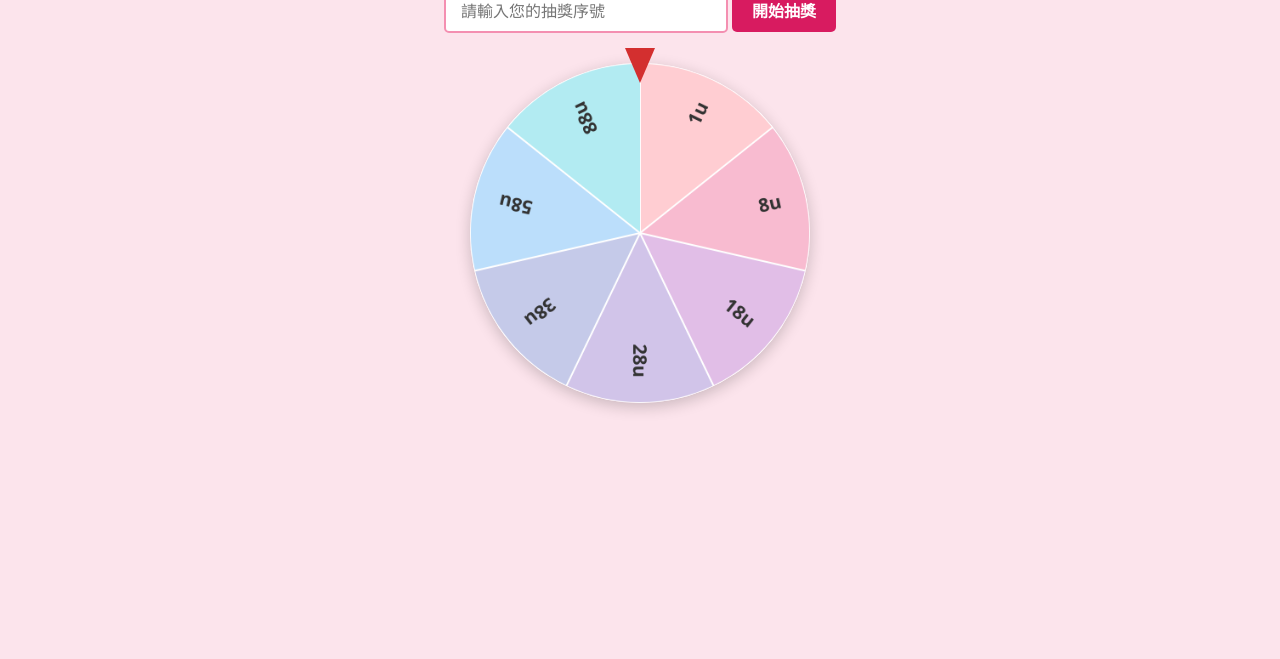
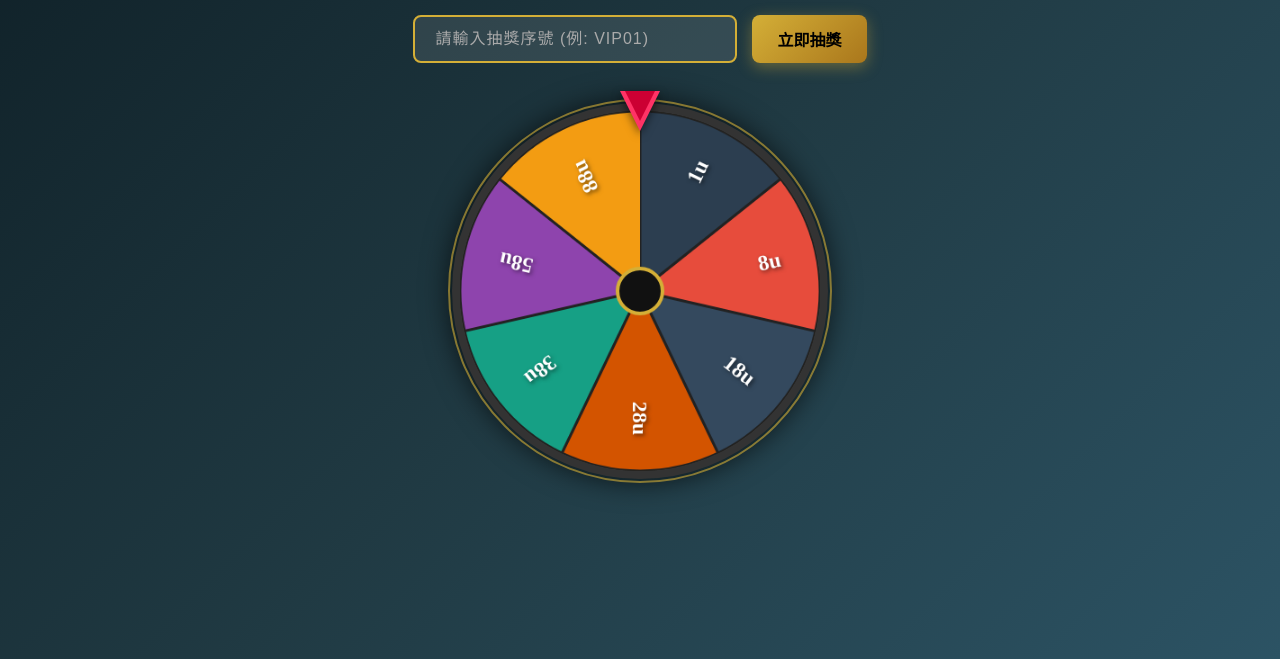
Before and after one commit to Danny78-168/Lucky, a plain HTML site: page index.html in a window 1280 px wide. Shown: the part 141-800 px from the top of the page. Drawn offline with Linux system fonts and the light colour scheme.

Commit message:
index.html

```diff
--- a/index.html
+++ b/index.html
@@ -5,77 +5,166 @@
     <meta name="viewport" content="width=device-width, initial-scale=1.0">
     <title>專屬輪盤抽獎</title>
     <style>
+        @import url('https://fonts.googleapis.com/css2?family=Noto+Sans+TC:wght@400;700;900&display=swap');
+
         body {
-            font-family: 'Segoe UI', Tahoma, Geneva, Verdana, sans-serif;
-            background-color: #fce4ec;
+            font-family: 'Noto Sans TC', sans-serif;
+            background: linear-gradient(135deg, #0f2027, #203a43, #2c5364);
+            color: #ffffff;
             text-align: center;
-            padding-top: 40px;
+            padding-top: 50px;
             margin: 0;
+            min-height: 100vh;
+            box-sizing: border-box;
         }
-        h1 { color: #d81b60; }
-        .input-section { margin-bottom: 30px; }
+
+        h1 {
+            font-size: 36px;
+            font-weight: 900;
+            margin-bottom: 30px;
+            background: linear-gradient(to right, #bf953f, #fcf6ba, #b38728, #fbf5b7, #aa771c);
+            -webkit-background-clip: text;
+            -webkit-text-fill-color: transparent;
+            text-shadow: 0 4px 10px rgba(0,0,0,0.3);
+            letter-spacing: 2px;
+        }
+
+        .input-section {
+            margin-bottom: 40px;
+            display: flex;
+            justify-content: center;
+            gap: 15px;
+        }
+
         input[type="text"] {
-            padding: 10px 15px;
+            padding: 12px 20px;
             font-size: 16px;
-            border: 2px solid #f48fb1;
-            border-radius: 5px;
+            background-color: rgba(255, 255, 255, 0.1);
+            border: 2px solid #d4af37;
+            color: #fff;
+            border-radius: 8px;
             outline: none;
-            width: 250px;
+            width: 280px;
+            letter-spacing: 1px;
+            transition: all 0.3s;
         }
+
+        input[type="text"]:focus {
+            background-color: rgba(255, 255, 255, 0.2);
+            box-shadow: 0 0 15px rgba(212, 175, 55, 0.5);
+        }
+
+        input[type="text"]::placeholder {
+            color: #aaa;
+        }
+
         button {
-            padding: 10px 20px;
+            padding: 12px 25px;
             font-size: 16px;
-            background-color: #d81b60;
-            color: white;
+            background: linear-gradient(135deg, #d4af37 0%, #aa771c 100%);
+            color: #000;
             border: none;
-            border-radius: 5px;
+            border-radius: 8px;
             cursor: pointer;
-            transition: background-color 0.3s;
-            font-weight: bold;
+            font-weight: 900;
+            text-transform: uppercase;
+            box-shadow: 0 4px 15px rgba(212, 175, 55, 0.4);
+            transition: transform 0.2s, box-shadow 0.2s;
         }
-        button:hover { background-color: #ad1457; }
-        button:disabled { background-color: #f8bbd0; cursor: not-allowed; }
+
+        button:hover {
+            transform: translateY(-2px);
+            box-shadow: 0 6px 20px rgba(212, 175, 55, 0.6);
+        }
+
+        button:active {
+            transform: translateY(1px);
+        }
+
+        button:disabled {
+            background: #555;
+            color: #888;
+            box-shadow: none;
+            cursor: not-allowed;
+            transform: none;
+        }
+
         .wheel-container {
             position: relative;
-            width: 340px;
-            height: 340px;
+            width: 360px;
+            height: 360px;
             margin: 0 auto;
+            border-radius: 50%;
+            border: 8px solid #333;
+            box-shadow: 0 0 30px rgba(0, 0, 0, 0.8), 0 0 20px rgba(212, 175, 55, 0.4) inset;
+            background: #111;
         }
+
+        /* 外圈發光裝飾 */
+        .wheel-container::before {
+            content: '';
+            position: absolute;
+            top: -12px; left: -12px; right: -12px; bottom: -12px;
+            border: 2px solid rgba(212, 175, 55, 0.6);
+            border-radius: 50%;
+            pointer-events: none;
+        }
+
         .pointer {
             position: absolute;
-            top: -15px;
+            top: -20px;
             left: 50%;
             transform: translateX(-50%);
             width: 0;
             height: 0;
+            border-left: 20px solid transparent;
+            border-right: 20px solid transparent;
+            border-top: 40px solid #ff3366;
+            z-index: 10;
+            filter: drop-shadow(0 4px 4px rgba(0,0,0,0.5));
+        }
+
+        .pointer::after {
+            content: '';
+            position: absolute;
+            top: -40px;
+            left: -15px;
             border-left: 15px solid transparent;
             border-right: 15px solid transparent;
-            border-top: 35px solid #d32f2f;
-            z-index: 10;
+            border-top: 30px solid #cc0033;
         }
+
         canvas {
             width: 100%;
             height: 100%;
             border-radius: 50%;
-            box-shadow: 0 4px 15px rgba(0,0,0,0.2);
-            transition: transform 4s cubic-bezier(0.25, 0.1, 0.25, 1);
+            transition: transform 4s cubic-bezier(0.1, 0.7, 0.1, 1);
         }
+
         .result-section {
-            margin-top: 30px;
-            font-size: 24px;
-            font-weight: bold;
-            color: #d81b60;
-            min-height: 35px;
+            margin-top: 40px;
+            font-size: 28px;
+            font-weight: 900;
+            min-height: 40px;
+            color: #d4af37;
+            text-shadow: 0 0 10px rgba(212, 175, 55, 0.5);
+            animation: pulse 2s infinite;
+        }
+
+        @keyframes pulse {
+            0% { opacity: 0.8; }
+            50% { opacity: 1; text-shadow: 0 0 20px rgba(212, 175, 55, 0.8); }
+            100% { opacity: 0.8; }
         }
     </style>
 </head>
 <body>
 
-    <h1>🎁 專屬幸運輪盤 🎁</h1>
+    <h1>✨ 專屬幸運輪盤 ✨</h1>
 
     <div class="input-section">
-        <input type="text" id="serialInput" placeholder="請輸入您的抽獎序號">
-        <button id="spinBtn">開始抽獎</button>
+        <input type="text" id="serialInput" placeholder="請輸入抽獎序號 (例: VIP01)" autocomplete="off">
+        <button id="spinBtn">立即抽獎</button>
     </div>
 
     <div class="wheel-container">
@@ -86,14 +175,15 @@
     <div class="result-section" id="resultDisplay"></div>
 
     <script>
+        // 換上更具質感的莫蘭迪色/深色調搭配金色文字
         const prizes = [
-            { text: '1u', color: '#FFCDD2' },
-            { text: '8u', color: '#F8BBD0' },
-            { text: '18u', color: '#E1BEE7' },
-            { text: '28u', color: '#D1C4E9' },
-            { text: '38u', color: '#C5CAE9' },
-            { text: '58u', color: '#BBDEFB' },
-            { text: '88u', color: '#B2EBF2' }
+            { text: '1u', color: '#2c3e50' },
+            { text: '8u', color: '#e74c3c' },
+            { text: '18u', color: '#34495e' },
+            { text: '28u', color: '#d35400' },
+            { text: '38u', color: '#16a085' },
+            { text: '58u', color: '#8e44ad' },
+            { text: '88u', color: '#f39c12' }
         ];
 
         const canvas = document.getElementById('wheelCanvas');
@@ -120,19 +210,38 @@
                 ctx.arc(centerX, centerY, radius, startAngle, endAngle);
                 ctx.fillStyle = prizes[i].color;
                 ctx.fill();
-                ctx.lineWidth = 2;
-                ctx.strokeStyle = '#fff';
+
+                // 增加扇形分隔線
+                ctx.lineWidth = 3;
+                ctx.strokeStyle = '#222';
                 ctx.stroke();
 
                 ctx.save();
                 ctx.translate(centerX, centerY);
                 ctx.rotate(startAngle + sliceAngle / 2);
                 ctx.textAlign = 'right';
-                ctx.fillStyle = '#333';
-                ctx.font = 'bold 22px "Segoe UI"';
-                ctx.fillText(prizes[i].text, radius - 30, 8);
+                // 文字改為亮色系
+                ctx.fillStyle = '#ffffff';
+                ctx.font = 'bold 24px "Noto Sans TC"';
+
+                // 為文字增加陰影增加層次感
+                ctx.shadowColor = "rgba(0,0,0,0.5)";
+                ctx.shadowBlur = 4;
+                ctx.shadowOffsetX = 2;
+                ctx.shadowOffsetY = 2;
+
+                ctx.fillText(prizes[i].text, radius - 40, 8);
                 ctx.restore();
             }
+
+            // 畫中心點裝飾圓
+            ctx.beginPath();
+            ctx.arc(centerX, centerY, 25, 0, 2 * Math.PI);
+            ctx.fillStyle = '#111';
+            ctx.fill();
+            ctx.lineWidth = 4;
+            ctx.strokeStyle = '#d4af37';
+            ctx.stroke();
         }
 
         drawWheel();
@@ -146,10 +255,10 @@
             }
 
             spinBtn.disabled = true;
-            resultDisplay.innerText = "向伺服器驗證中...";
+            resultDisplay.innerText = "驗證中...";
+            resultDisplay.style.animation = "none";
 
             try {
-                // 已更新為你的 Render 網址，並補上 /api/spin
                 const response = await fetch('https://lucky-1-138i.onrender.com/api/spin', {
                     method: 'POST',
                     headers: { 'Content-Type': 'application/json' },
@@ -165,12 +274,11 @@
                     return;
                 }
 
-                resultDisplay.innerText = "轉動中...";
+                resultDisplay.innerText = "幸運轉動中...";
 
                 const winningIndex = data.index;
                 const prizeWon = data.prize;
-
-                const spins = 5;
+                const spins = 8; // 增加旋轉圈數讓動畫更刺激
                 const degreesPerSlice = 360 / numSlices;
 
                 const targetRotation = currentRotation
@@ -183,7 +291,8 @@
                 canvas.style.transform = `rotate(${currentRotation}deg)`;
 
                 setTimeout(() => {
-                    resultDisplay.innerText = `🎉 恭喜您獲得：${prizeWon} 🎉`;
+                    resultDisplay.innerText = `🎉 恭喜獲得：${prizeWon} 🎉`;
+                    resultDisplay.style.animation = "pulse 2s infinite";
                 }, 4000);
 
             } catch (error) {
```
